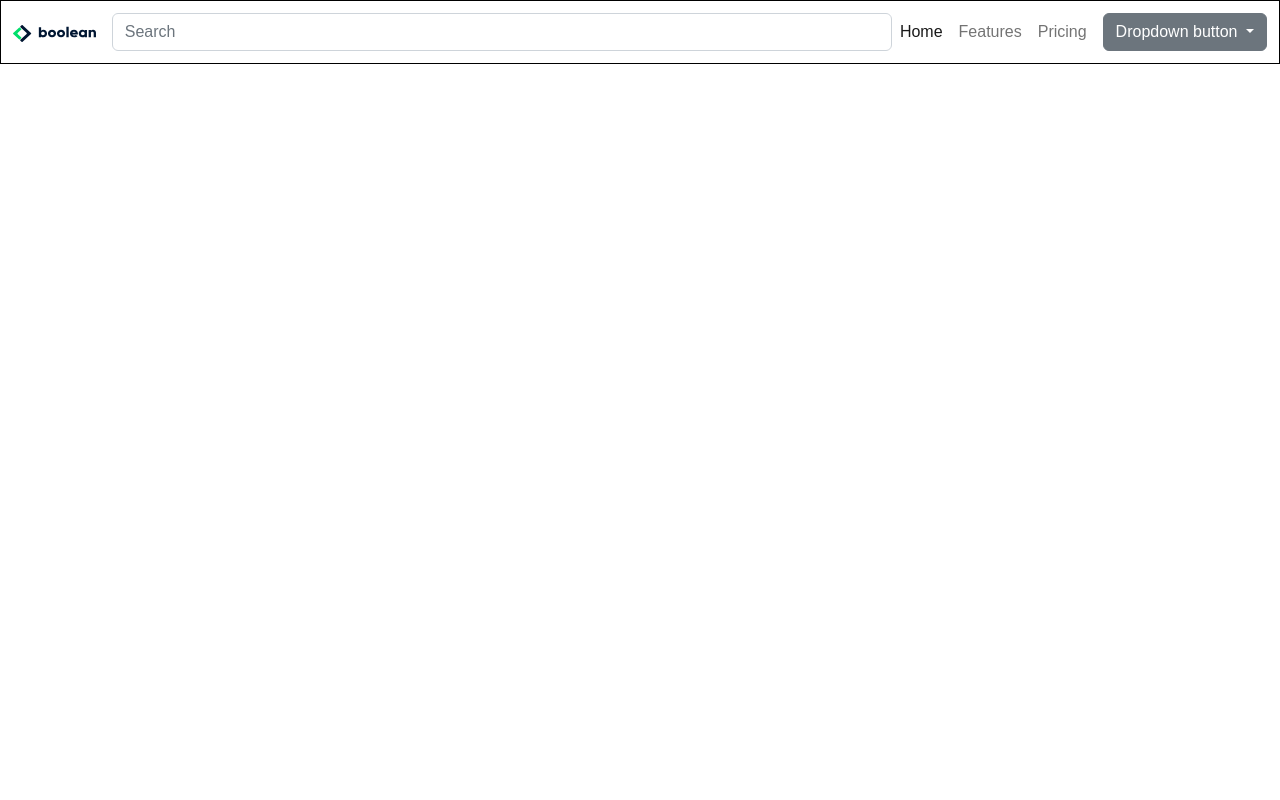
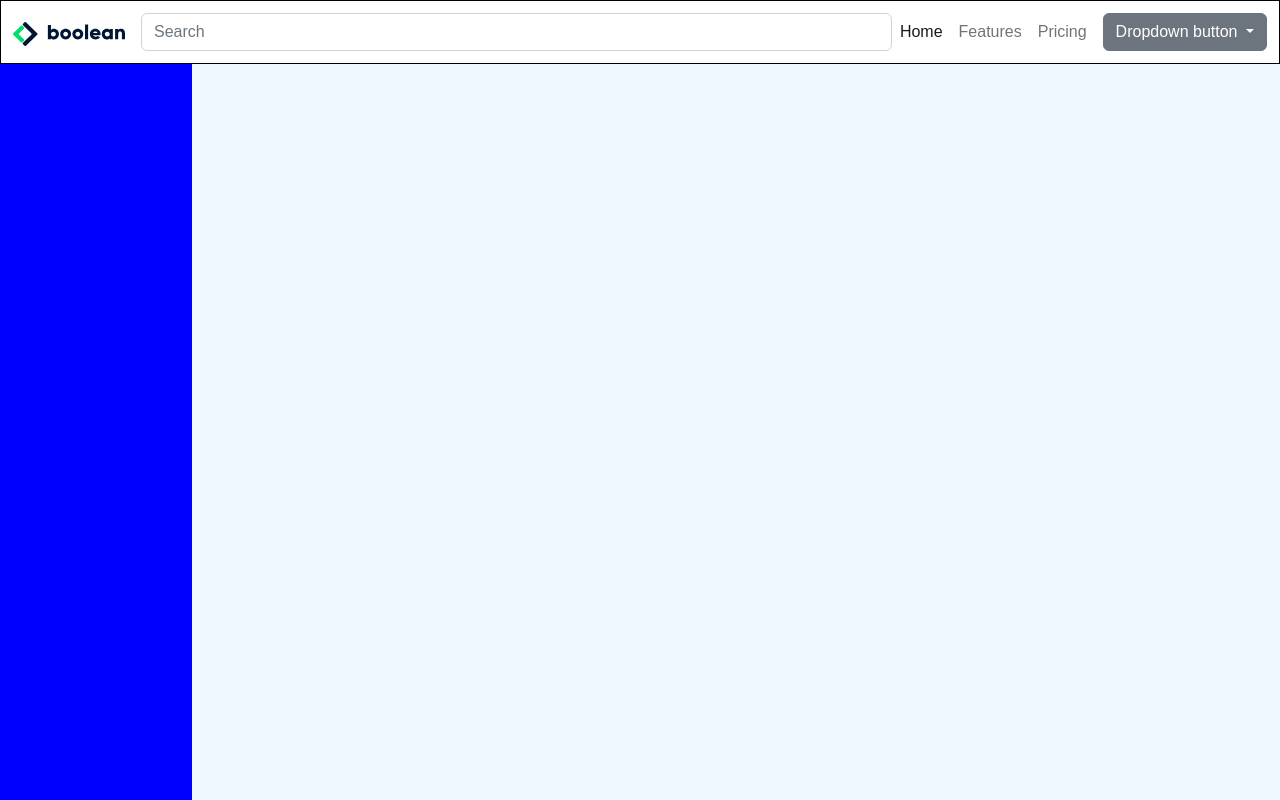
Before and after one commit to MarcoPercolla/html-css-bootstrap-dashboard, a plain HTML site: page index.html in a window 1280 px wide. Drawn offline with nearby package versions, Linux system fonts and the light colour scheme.

Commit message:
minor + struttura base

```diff
--- a/css/style.css
+++ b/css/style.css
@@ -6,6 +6,7 @@
 
 body{
     font-family: sans-serif;
+    height: 100vh;
 }
 
 .mynav{
@@ -16,3 +17,21 @@ body{
     height: 4rem;
     border: solid black 1px;
 }
+
+.logo{
+    width: 7rem;
+}
+
+.leftmenu{
+    /* margin-top: 4rem; */
+    height: calc(100vh - 4rem);
+    width: 15%;
+    background-color: blue;
+}
+
+.browser{
+    /* margin-top: 4rem; */
+    height: calc(100vh - 4rem);
+    width: 85%;
+    background-color: aliceblue;
+}
--- a/index.html
+++ b/index.html
@@ -10,12 +10,12 @@
     <link rel="stylesheet" href="css/style.css">
 </head>
 <body>
-    <main>
-        <nav class="my_navbar navbar fixed-top navbar-expand-lg bg-body-tertiary">
+    <header>
+        <nav class="my_navbar navbar  navbar-expand-lg bg-body-tertiary">
 
             <div class="container-fluid flex-nowrap">
                 <a class="navbar-brand" href="#">
-                    <img class="w-100" src="./img/logo.svg" alt="Bootstrap">
+                    <img class="logo" src="./img/logo.svg" alt="Bootstrap">
                 </a>
                 <!--  -->
                 <form role="search" class="w-100">
@@ -49,7 +49,16 @@
 
 
         </nav>
+    </header>
+
+    <main class="d-flex">
+        <section class="leftmenu"></section>
+        <section class="browser"></section>
     </main>
+
+
+
+
     <script src="https://cdn.jsdelivr.net/npm/bootstrap@5.0.2/dist/js/bootstrap.bundle.min.js" integrity="sha384-MrcW6ZMFYlzcLA8Nl+NtUVF0sA7MsXsP1UyJoMp4YLEuNSfAP+JcXn/tWtIaxVXM" crossorigin="anonymous"></script>
 </body>
 </html>
```
